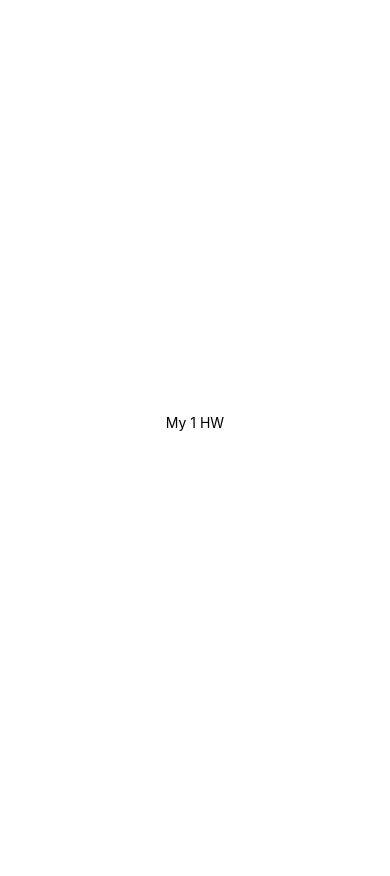
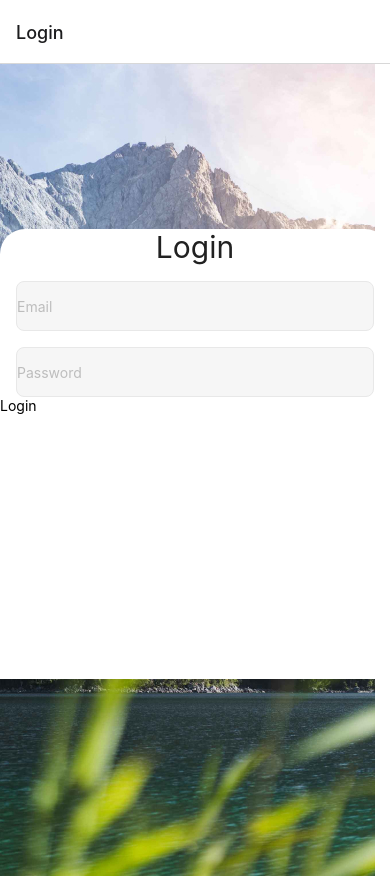
Before and after one commit to Larik7/react-native, a React Native app: screen / in a window 390 px wide. Before the commit the page ends 844 px from the top, so only its background shows below. Built offline with nearby package versions, Linux system fonts and the light colour scheme.

Commit message:
add navigate

```diff
--- a/App.js
+++ b/App.js
@@ -1,20 +1,45 @@
-import { StatusBar } from "expo-status-bar";
-import { StyleSheet, Text, View } from "react-native";
+import "react-native-gesture-handler";
+import React from "react";
+import { NavigationContainer } from "@react-navigation/native";
+import { createStackNavigator } from "@react-navigation/stack";
+import { Login } from "./Screens/LoginScreen";
+import { Register } from "./Screens/RegistrationScreen";
+// import Home from "./screens/Home";
 
-export default function App() {
+const MainStack = createStackNavigator();
+
+export default () => {
   return (
-    <View style={styles.container}>
-      <Text>My 1 HW</Text>
-      <StatusBar style="auto" />
-    </View>
+    <NavigationContainer>
+      <MainStack.Navigator initialRouteName="Login">
+        <MainStack.Screen name="Registration" component={Register} />
+        <MainStack.Screen name="Login" component={Login} />
+        {/* <MainStack.Screen name="Home" component={Home} /> */}
+      </MainStack.Navigator>
+    </NavigationContainer>
   );
-}
+};
 
-const styles = StyleSheet.create({
-  container: {
-    flex: 1,
-    backgroundColor: "#fff",
-    alignItems: "center",
-    justifyContent: "center",
-  },
-});
+// import { StatusBar } from "expo-status-bar";
+// import React from "react";
+// import { StyleSheet, Text, View } from "react-native";
+// import { RegisterForm } from "./Screens/RegistrationScreen";
+
+// export default function App() {
+//   return (
+//     // <RegisterForm style={styles.container} />
+//     <View style={styles.container}>
+//       <Text>My 1 HW</Text>
+//       <StatusBar style="auto" />
+//     </View>
+//   );
+// }
+
+// const styles = StyleSheet.create({
+//   container: {
+//     flex: 1,
+//     backgroundColor: "#fff",
+//     alignItems: "center",
+//     justifyContent: "center",
+//   },
+// });
--- a/Screens/LoginScreen.js
+++ b/Screens/LoginScreen.js
@@ -0,0 +1,72 @@
+import {
+  StyleSheet,
+  Text,
+  View,
+  TextInput,
+  ImageBackground,
+  TouchableOpacity,
+} from "react-native";
+
+export function Login() {
+  return (
+    <View style={styles.container}>
+      <ImageBackground
+        style={styles.imageBg}
+        source={require("../images/Photo-BG.jpg")}
+      >
+        <View style={styles.formContainer}>
+          <Text style={styles.formTitle}>Login</Text>
+          <View>
+            <TextInput
+              style={styles.input}
+              textAlign={"center"}
+              placeholder="Email"
+            />
+            <TextInput
+              style={styles.input}
+              textAlign={"center"}
+              placeholder="Password"
+            />
+          </View>
+          <TouchableOpacity style={styles.registrationBtn}>
+            <Text style={styles.registrationTitle}>Login</Text>
+          </TouchableOpacity>
+        </View>
+      </ImageBackground>
+    </View>
+  );
+}
+
+const styles = StyleSheet.create({
+  container: {
+    flex: 1,
+    backgroundColor: "#fff",
+  },
+  imageBg: {
+    flex: 1,
+    resizeMode: "cover",
+    justifyContent: "center",
+    // alignItems: "center",
+  },
+  formContainer: {
+    height: 450,
+    backgroundColor: "#fff",
+    borderTopRightRadius: 25,
+    borderTopLeftRadius: 25,
+  },
+  formTitle: {
+    color: "#212121",
+    textAlign: "center",
+    fontSize: 30,
+  },
+  input: {
+    borderWidth: 1,
+    borderColor: "#E8E8E8",
+    borderRadius: 8,
+    height: 50,
+    marginHorizontal: 16,
+    backgroundColor: "#F6F6F6",
+    color: "#BDBDBD",
+    marginTop: 16,
+  },
+});
--- a/Screens/RegistrationScreen.js
+++ b/Screens/RegistrationScreen.js
@@ -1,15 +1,25 @@
-import { StyleSheet, Text, View, TextInput, ImageBackground } from "react-native";
+import {
+  StyleSheet,
+  Text,
+  View,
+  TextInput,
+  ImageBackground,
+  TouchableOpacity,
+} from "react-native";
 
-export function RegisterForm () {
+export function Register() {
   return (
     <View style={styles.container}>
-            <ImageBackground style={styles.imageBg} source={require('../images/Photo-BG.jpg')}>
+      <ImageBackground
+        style={styles.imageBg}
+        source={require("../images/Photo-BG.jpg")}
+      >
         <View>
           <Text>Register</Text>
           <View>
-                    <TextInput style={styles.input} placeholder="Login"/>
-                    <TextInput style={styles.input} placeholder="Email"/>
-                    <TextInput style={styles.input} placeholder="Password"/>
+            <TextInput style={styles.input} placeholder="Login" />
+            <TextInput style={styles.input} placeholder="Email" />
+            <TextInput style={styles.input} placeholder="Password" />
           </View>
           <TouchableOpacity style={styles.registrationBtn}>
             <Text style={styles.registrationTitle}>Registration</Text>
@@ -17,18 +27,18 @@ export function RegisterForm () {
         </View>
       </ImageBackground>
     </View>
-    )
+  );
 }
 
 const styles = StyleSheet.create({
   container: {
     flex: 1,
-        backgroundColor: "#fff"
+    backgroundColor: "#fff",
   },
   imageBg: {
     flex: 1,
-        resizeMode: 'cover',
-        justifyContent: 'center',
-        alignItems: 'center',
-    }
-})
+    resizeMode: "cover",
+    justifyContent: "center",
+    alignItems: "center",
+  },
+});
```
Also changed, not shown: package.json (+6 -1 lines), 1 other file (tests, documents, lock files or other folders). Lines whose indentation alone changed are shown as unchanged.
